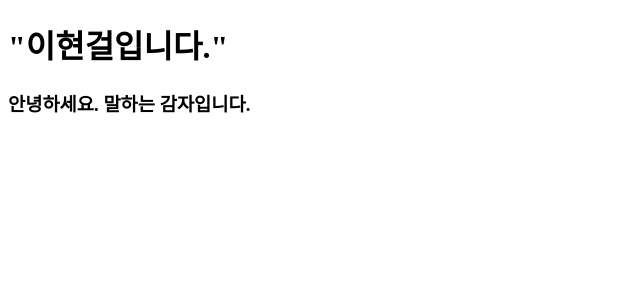
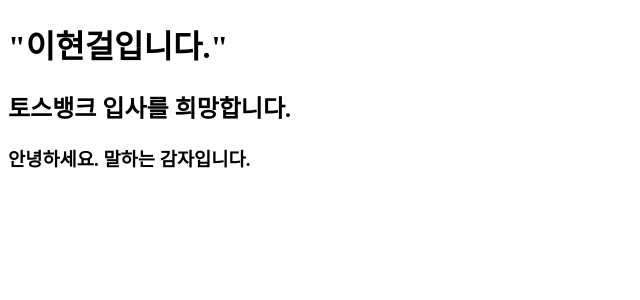
Before and after one commit to LeeHyeongeol/Clone-Movie-App, a React (Create React App) app: page / in a window 1280 px wide. Shown: the top 300 px of the page, without its empty margins (0-640 px from the left). Built offline with nearby package versions, Linux system fonts and the light colour scheme.

Commit message:
안녕하십니까

```diff
--- a/src/App.js
+++ b/src/App.js
@@ -14,6 +14,7 @@
   return (
     <div>
       <h1>"이현걸입니다."</h1>
+      <h2>토스뱅크 입사를 희망합니다.</h2>
       <Potato />
     </div>
   )
```
